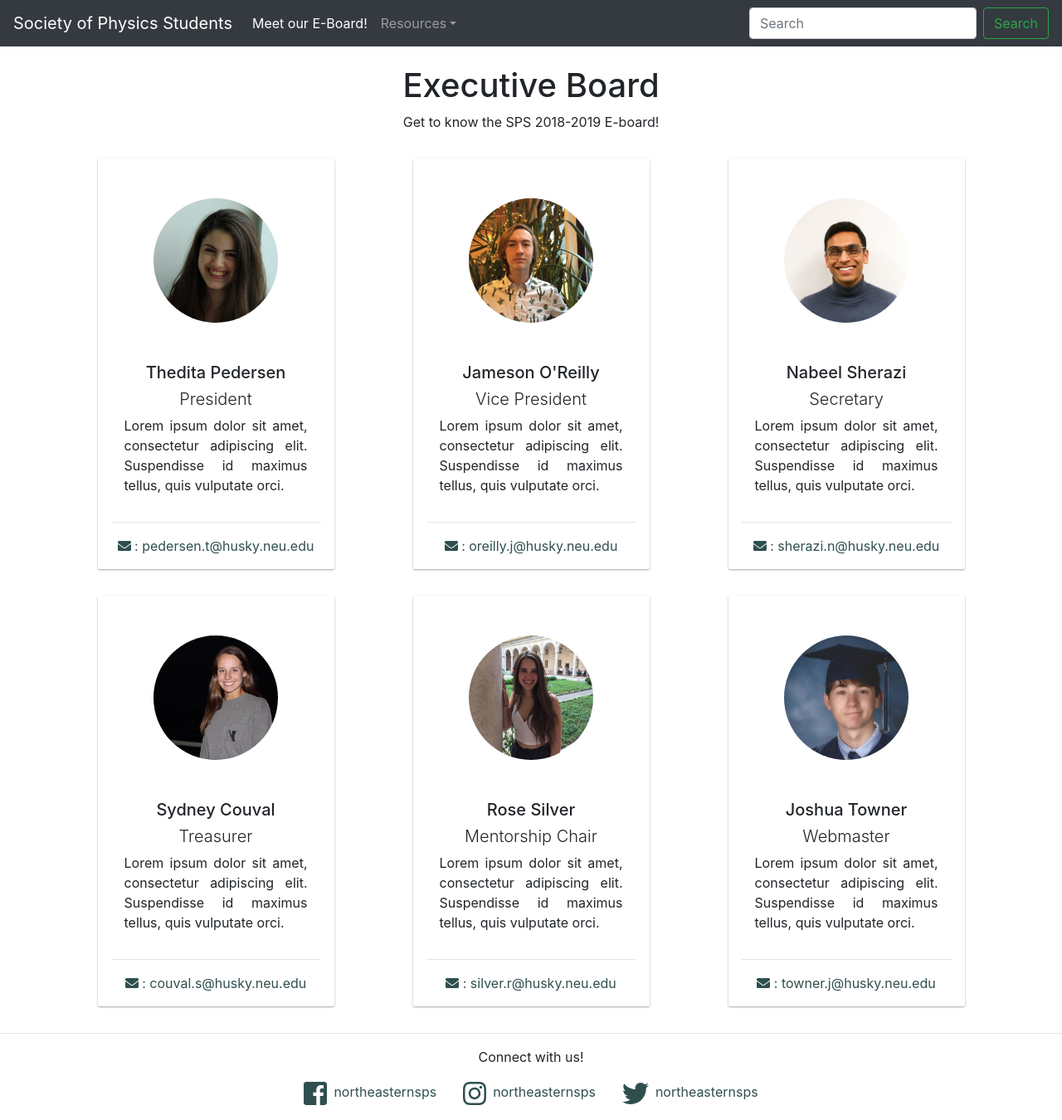
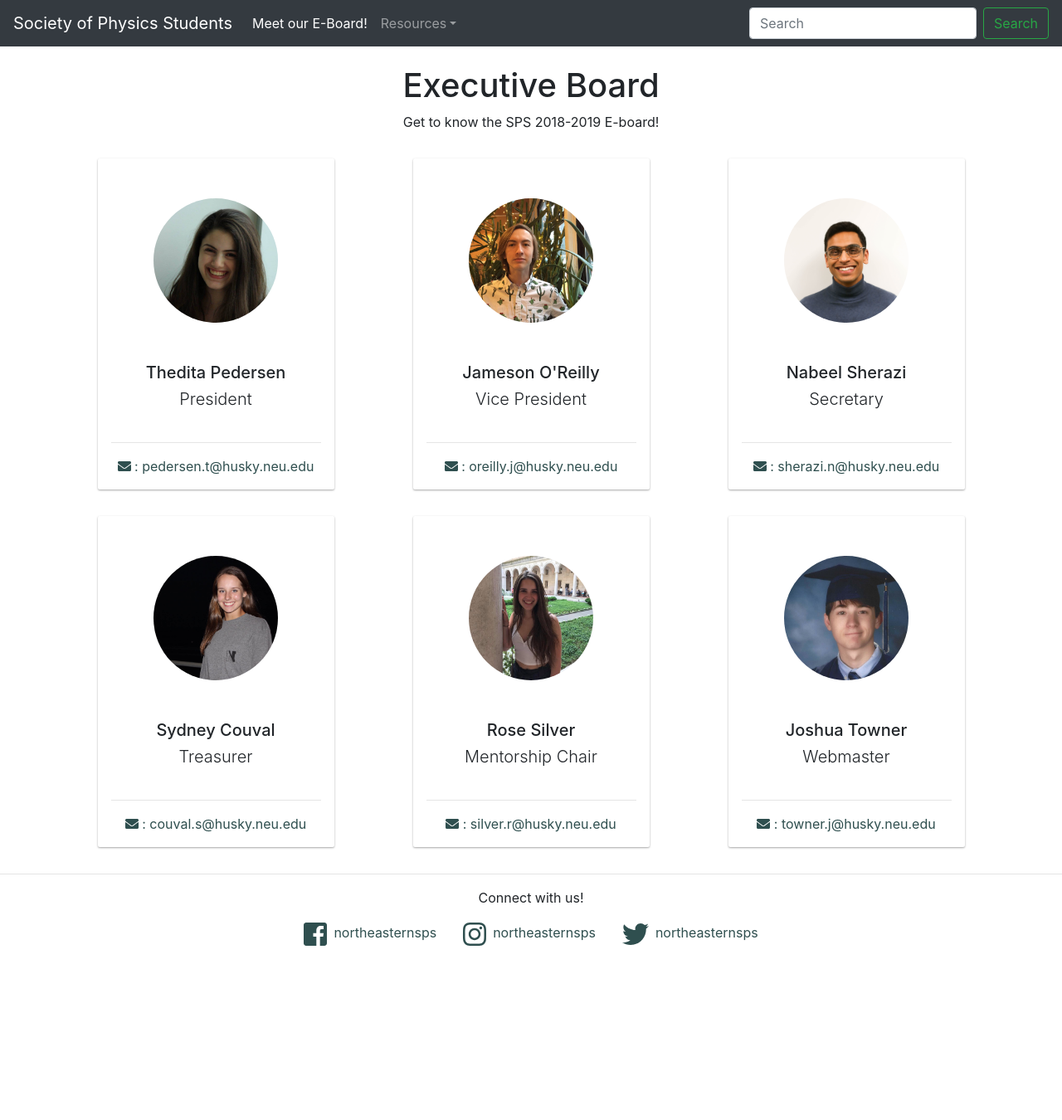
Before and after one commit to vegajustin26/sps-website, a Jekyll site: the page built from org.md, in a window 1280 px wide and 1350 px high. Shown: the whole window at 83% size. Built offline with Jekyll 4.4.1, drawn with Linux system fonts in a browser that asks for light colours; nearby versions of some CDN libraries.

Commit message:
removed lorem ipsum bios

```diff
--- a/_data/eboard.yml
+++ b/_data/eboard.yml
@@ -1,35 +1,35 @@
 - position: President
   name: Thedita Pedersen
   email: pedersen.t@husky.neu.edu
-  bio: Lorem ipsum dolor sit amet, consectetur adipiscing elit. Suspendisse id maximus tellus, quis vulputate orci.
+  bio:
   photo: thedita.jpg
 
 - position: Vice President
   name: Jameson O'Reilly
   email: oreilly.j@husky.neu.edu
-  bio: Lorem ipsum dolor sit amet, consectetur adipiscing elit. Suspendisse id maximus tellus, quis vulputate orci.
+  bio:
   photo: jameson.jpg
 
 - position: Secretary
   name: Nabeel Sherazi
   email: sherazi.n@husky.neu.edu
-  bio: Lorem ipsum dolor sit amet, consectetur adipiscing elit. Suspendisse id maximus tellus, quis vulputate orci.
+  bio:
   photo: nabeel.jpg
 
 - position: Treasurer
   name: Sydney Couval
   email: couval.s@husky.neu.edu
-  bio: Lorem ipsum dolor sit amet, consectetur adipiscing elit. Suspendisse id maximus tellus, quis vulputate orci.
+  bio:
   photo: sydney.jpg
 
 - position: Mentorship Chair
   name: Rose Silver
   email: silver.r@husky.neu.edu
-  bio: Lorem ipsum dolor sit amet, consectetur adipiscing elit. Suspendisse id maximus tellus, quis vulputate orci.
+  bio:
   photo: rose.jpg
 
 - position: Webmaster
   name: Joshua Towner
   email: towner.j@husky.neu.edu
-  bio: Lorem ipsum dolor sit amet, consectetur adipiscing elit. Suspendisse id maximus tellus, quis vulputate orci.
+  bio:
   photo: joshua.jpg
```
